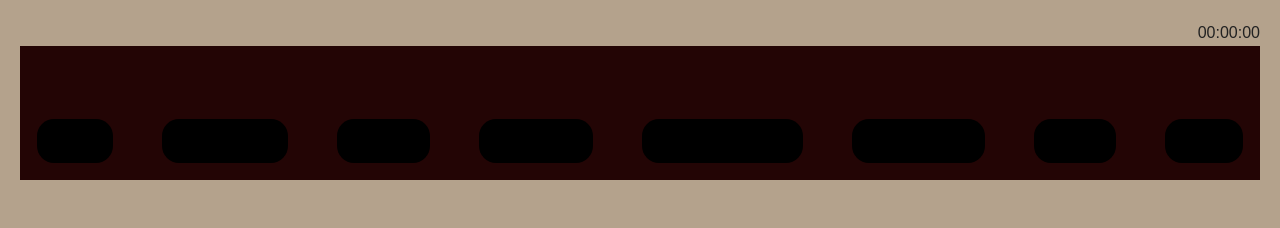
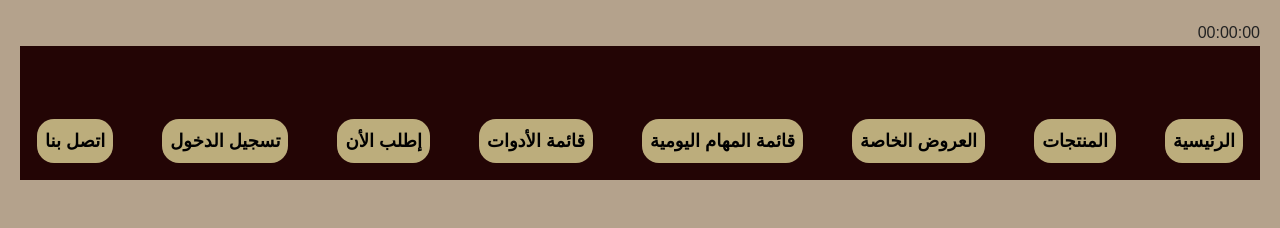
Before and after one commit to Belalalshamiry/bensinan, a plain HTML site: page login/index3.html in a window 1280 px wide. Shown: the top 228 px of the page. Drawn offline with Linux system fonts and the light colour scheme.

Commit message:
Update index3.html

```diff
--- a/login/index3.html
+++ b/login/index3.html
@@ -12,7 +12,7 @@
 
 
 a {
-    background-color: #000000;
+
   text-decoration: none;
   color: #ffffff;
   transition: 0.3s ease;
@@ -141,7 +141,7 @@ nav a:hover {
   <header>
     <h1><marquee>بن سنان للأجهزة والإلكترونيات</marquee></h1>
     <nav>
-      <a href="indexm.html">الرئيسية</a>
+      <a href="/indexm.html">الرئيسية</a>
       <a href="page4.html">المنتجات</a>
       <a href="index133.html">العروض الخاصة</a>
       <a href="m1.html">قائمة المهام اليومية</a>
```
